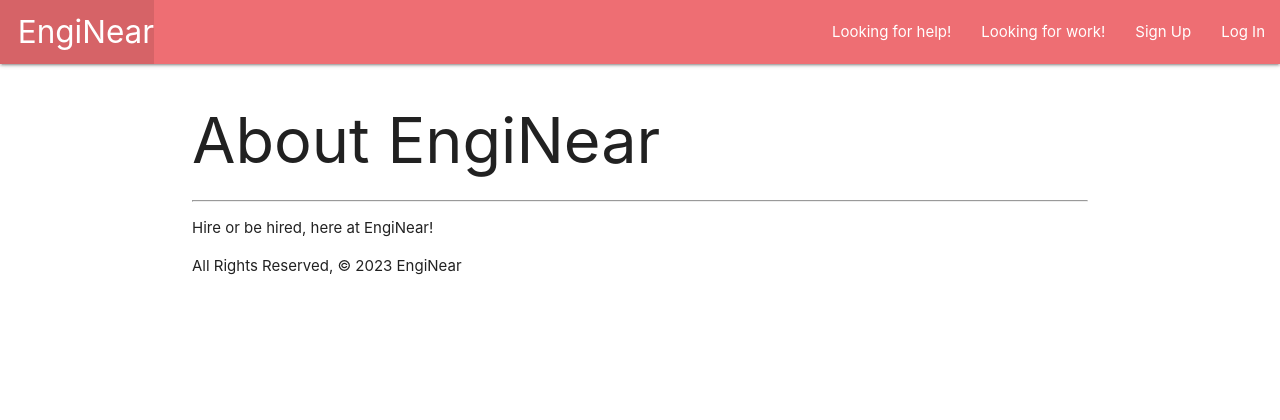
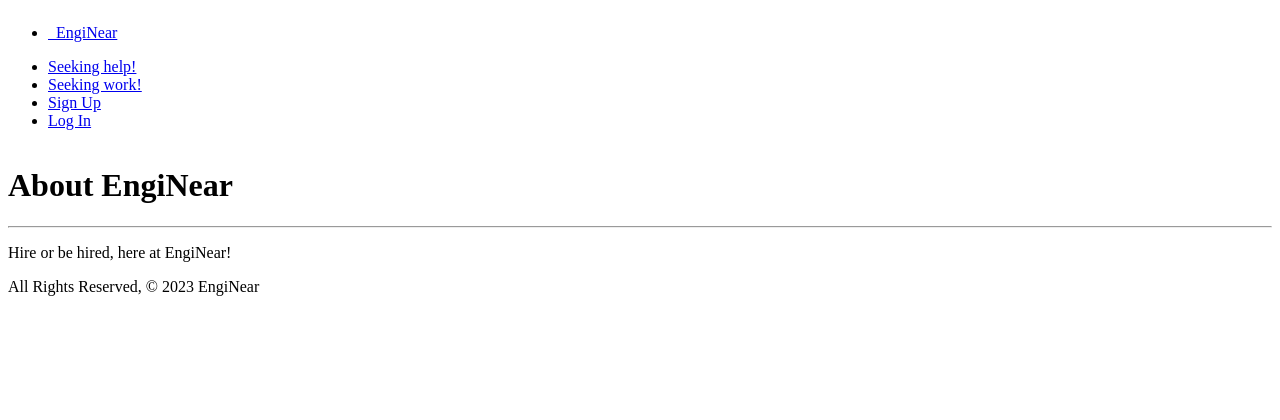
Before and after one commit to skullington4/enginear, a Django app: page / in a window 1280 px wide. Shown: the top 420 px of the page. Run offline with Django 4.2, Linux system fonts and the light colour scheme.

Commit message:
finished changing from look to seek

```diff
--- a/main_app/templates/base.html
+++ b/main_app/templates/base.html
@@ -7,7 +7,6 @@
   <meta name="viewport" content="width=device-width, initial-scale=1.0">
   <meta http-equiv="X-UA-Compatible" content="ie=edge">
   <title>EngiNear</title>
-  <link rel="stylesheet" href="https://cdnjs.cloudflare.com/ajax/libs/materialize/1.0.0/css/materialize.min.css">
   <link rel="stylesheet" href="{% static 'css/style.css' %}">
   <script src="https://cdnjs.cloudflare.com/ajax/libs/materialize/1.0.0/js/materialize.min.js"></script>
 </head>
@@ -19,8 +18,8 @@
           <li><a href="{% url 'home' %}" class="left brand-logo">&nbsp;&nbsp;EngiNear</a></li>
         </ul>
         <ul class="right">
-          <li><a href="{% url 'findhelp' %}">Looking for help!</a></li>
-          <li><a href="{% url 'findwork' %}">Looking for work!</a></li>
+          <li><a href="{% url 'seekhelp' %}">Seeking help!</a></li>
+          <li><a href="{% url 'seekwork' %}">Seeking work!</a></li>
           {% if user.is_authenticated %}
             <li><a href="{% url 'about' %}">About me</a></li>
             <li><a href="{% url 'logout' %}">Log Out</a></li>
```
